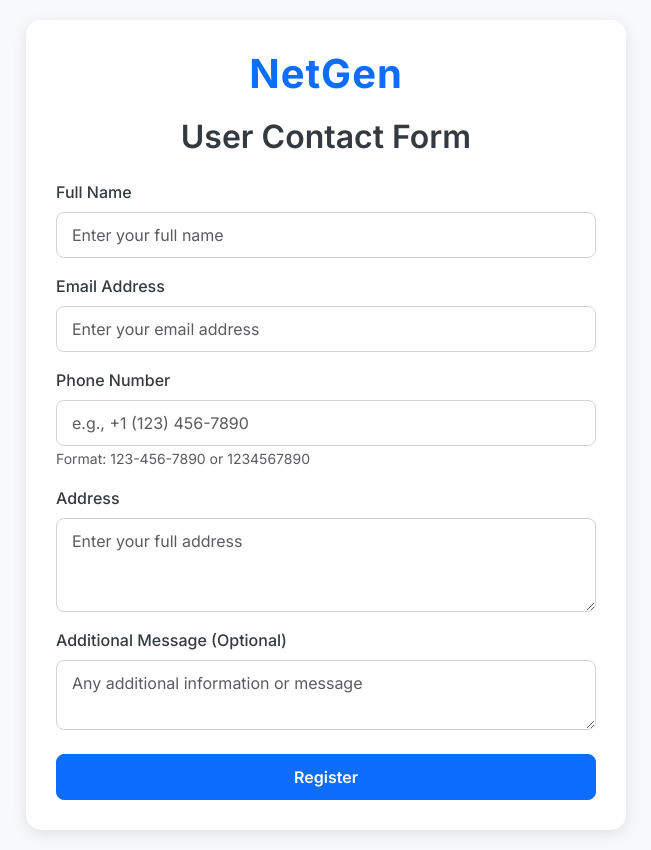
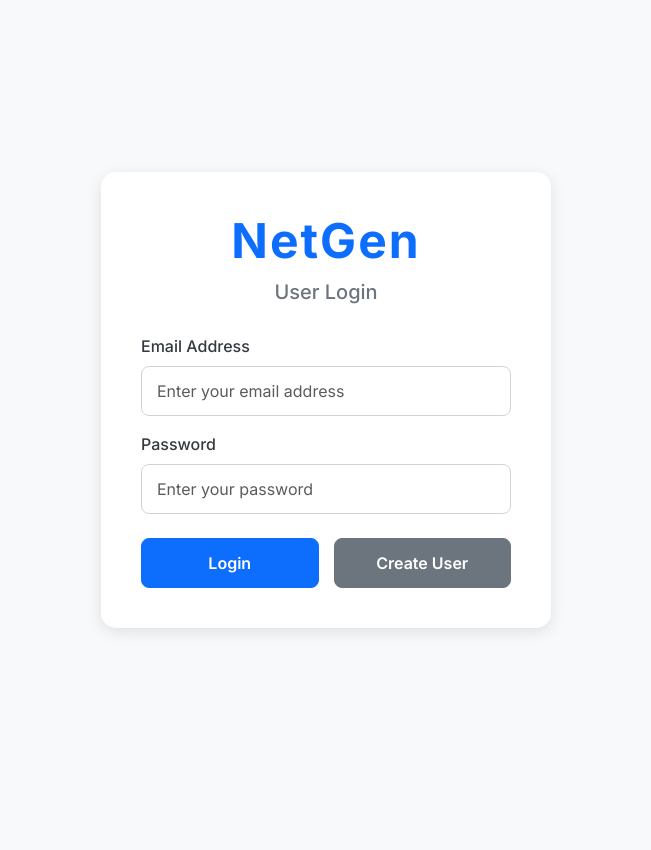
Before and after one commit to spandanp1005/GAF_Projects, a Flask app: page / in a window 1280 px wide. Shown: the whole page, without its empty margins (314-965 px from the left). After the commit the page ends 632 px from the top, so only its background shows below. Run offline with Flask 3, Linux system fonts and the light colour scheme.

Commit message:
Add login functionality with user authentication and login page
Co-authored-by: spandan.patel <spandan.patel@gaf.com>

```diff
--- a/NetGen/Web/WebTestAPIV2.py
+++ b/NetGen/Web/WebTestAPIV2.py
@@ -57,14 +57,50 @@ def get_db_connection():
 # Initialize the database when the app starts (resets contact IDs to start from 1)
 init_db()
 
-# Route to serve the index.html file
+# Route to serve the login page as the landing page
 # When a user accesses the root URL '/', this function will be called
 @app.route('/')
-def index():
+def login_page():
     """
-    Renders the index.html template.
+    Renders the login.html template as the landing page.
     """
-    # render_template looks for 'index.html' in the configured template folder
+    return render_template('login.html')
+
+# Route to handle user login
+@app.route('/login', methods=['POST'])
+def login():
+    """
+    Handles user login authentication.
+    """
+    try:
+        email = request.form.get('email', '').strip()
+        password = request.form.get('password', '').strip()
+
+        if not email or not password:
+            return render_template('login.html', error='Please enter both email and password.')
+
+        # Check credentials against Users table
+        with get_db_connection() as conn:
+            cursor = conn.cursor()
+            cursor.execute('SELECT id, email FROM Users WHERE email = ? AND password = ?', (email, password))
+            user = cursor.fetchone()
+
+            if user:
+                # Login successful - redirect to user's contact info (success page with user ID)
+                return redirect(f'/user/{user["id"]}')
+            else:
+                # Login failed
+                return render_template('login.html', error='Invalid email or password. Please try again.')
+
+    except Exception as e:
+        return render_template('login.html', error='An error occurred during login. Please try again.')
+
+# Route to serve the registration form (moved from root)
+@app.route('/register')
+def register():
+    """
+    Renders the index.html template for user registration.
+    """
     return render_template('index.html')
 
 # Define a simple API endpoint
@@ -181,6 +217,56 @@ def get_contacts():
         return jsonify({"error": f"An error occurred: {str(e)}"}), 500
 
 
+# Route to display user information after successful login
+@app.route('/user/<int:user_id>')
+def user_profile(user_id):
+    """
+    Route to display the user's information after successful login.
+    Shows user details similar to the success page.
+    """
+    try:
+        with get_db_connection() as conn:
+            cursor = conn.cursor()
+
+            # Get the user information
+            cursor.execute('SELECT * FROM Users WHERE id = ?', (user_id,))
+            user = cursor.fetchone()
+
+            if not user:
+                # User not found, redirect to login
+                return redirect('/')
+
+            # Convert user to dictionary for template
+            user_data = {
+                "id": user["id"],
+                "name": user["email"].split('@')[0].title(),  # Use email prefix as name
+                "email": user["email"],
+                "phone": "N/A",  # Users table doesn't have phone
+                "address": "N/A",  # Users table doesn't have address
+                "message": f"Welcome, {user['email']}!",
+                "created_at": user["created_at"]
+            }
+
+            # Simple navigation (no prev/next for users)
+            navigation = {
+                "current_position": 1,
+                "total_contacts": 1,
+                "prev_contact_id": None,
+                "next_contact_id": None,
+                "has_prev": False,
+                "has_next": False
+            }
+
+            return render_template('success.html', contact=user_data, navigation=navigation, is_user_profile=True)
+
+    except sqlite3.Error as e:
+        # On database error, redirect to login page
+        return redirect('/')
+
+    except Exception as e:
+        # On any other error, redirect to login page
+        return redirect('/')
+
 @app.route('/success')
 def success():
     """
--- /dev/null
+++ b/NetGen/Web/templates/login.html
@@ -0,0 +1,163 @@
+<!DOCTYPE html>
+<html lang="en">
+<head>
+    <meta charset="UTF-8">
+    <meta name="viewport" content="width=device-width, initial-scale=1.0">
+    <title>NetGen - User Login</title>
+    <!-- Bootstrap 5 CSS CDN -->
+    <link href="https://cdn.jsdelivr.net/npm/bootstrap@5.3.3/dist/css/bootstrap.min.css" rel="stylesheet" integrity="sha384-QWTKZyjpPEjISv5WaRU9OFeRpok6YctnYmDr5pNlyT2bRjXh0JMhjY6hW+ALEwIH" crossorigin="anonymous">
+    <!-- Inter font for consistent typography -->
+    <link href="https://fonts.googleapis.com/css2?family=Inter:wght@400;500;600;700&display=swap" rel="stylesheet">
+    <style>
+        body {
+            font-family: 'Inter', sans-serif;
+            background-color: #f8f9fa; /* Light background color */
+            display: flex;
+            justify-content: center;
+            align-items: center;
+            min-height: 100vh; /* Full viewport height */
+            padding: 20px;
+        }
+        .login-container {
+            background-color: #ffffff;
+            padding: 40px;
+            border-radius: 15px; /* Rounded corners for the container */
+            box-shadow: 0 4px 15px rgba(0, 0, 0, 0.1); /* Soft shadow */
+            max-width: 450px; /* Max width for the login form */
+            width: 100%;
+        }
+        .form-label {
+            font-weight: 500;
+            color: #343a40;
+        }
+        .form-control {
+            border-radius: 8px; /* Rounded corners for input fields */
+            padding: 12px 15px;
+            border: 1px solid #ced4da;
+            font-size: 1rem;
+        }
+        .form-control:focus {
+            border-color: #86b7fe;
+            box-shadow: 0 0 0 0.25rem rgba(13, 110, 253, 0.25);
+        }
+        .btn-primary {
+            background-color: #0d6efd;
+            border-color: #0d6efd;
+            border-radius: 8px; /* Rounded corners for button */
+            padding: 12px 20px;
+            font-weight: 600;
+            font-size: 1rem;
+            transition: background-color 0.2s ease-in-out, border-color 0.2s ease-in-out, box-shadow 0.2s ease-in-out;
+        }
+        .btn-primary:hover {
+            background-color: #0b5ed7;
+            border-color: #0a58ca;
+        }
+        .btn-secondary {
+            background-color: #6c757d;
+            border-color: #6c757d;
+            border-radius: 8px;
+            padding: 12px 20px;
+            font-weight: 600;
+            font-size: 1rem;
+            transition: background-color 0.2s ease-in-out, border-color 0.2s ease-in-out;
+        }
+        .btn-secondary:hover {
+            background-color: #5c636a;
+            border-color: #565e64;
+        }
+        h1 { /* Company name styling */
+            color: #0d6efd; /* Bootstrap primary blue */
+            text-align: center;
+            margin-bottom: 10px;
+            font-weight: 700;
+            font-size: 3rem; /* Larger font size */
+            letter-spacing: 2px;
+        }
+        h2 { /* Subtitle styling */
+            color: #6c757d;
+            margin-bottom: 30px;
+            text-align: center;
+            font-weight: 500;
+            font-size: 1.25rem;
+        }
+        .error-message {
+            color: #dc3545;
+            background-color: #f8d7da;
+            border: 1px solid #f5c6cb;
+            border-radius: 8px;
+            padding: 12px;
+            margin-bottom: 20px;
+            text-align: center;
+            font-weight: 500;
+        }
+        .button-group {
+            display: flex;
+            gap: 15px;
+            margin-top: 20px;
+        }
+        .button-group .btn {
+            flex: 1;
+        }
+    </style>
+</head>
+<body>
+    <div class="login-container">
+        <!-- Company Header -->
+        <h1>NetGen</h1>
+        <h2>User Login</h2>
+
+        <!-- Error Message (shown when login fails) -->
+        {% if error %}
+        <div class="error-message">
+            {{ error }}
+        </div>
+        {% endif %}
+
+        <!-- Login Form -->
+        <form id="loginForm" method="POST" action="/login">
+            <!-- Email Field -->
+            <div class="mb-3">
+                <label for="email" class="form-label">Email Address</label>
+                <input type="email" class="form-control" id="email" name="email" placeholder="Enter your email address" required>
+            </div>
+
+            <!-- Password Field -->
+            <div class="mb-4">
+                <label for="password" class="form-label">Password</label>
+                <input type="password" class="form-control" id="password" name="password" placeholder="Enter your password" required>
+            </div>
+
+            <!-- Button Group -->
+            <div class="button-group">
+                <!-- Login Button -->
+                <button type="submit" class="btn btn-primary" id="loginBtn">
+                    <span id="loginText">Login</span>
+                    <span id="loadingSpinner" class="spinner-border spinner-border-sm d-none" role="status" aria-hidden="true"></span>
+                </button>
+
+                <!-- Create User Button -->
+                <button type="button" class="btn btn-secondary" id="createUserBtn" onclick="window.location.href='/register'">
+                    Create User
+                </button>
+            </div>
+        </form>
+    </div>
+
+    <!-- Bootstrap 5 JavaScript Bundle with Popper -->
+    <script src="https://cdn.jsdelivr.net/npm/bootstrap@5.3.3/dist/js/bootstrap.bundle.min.js" integrity="sha384-YvpcrYf0tY3lHB60NNkmXc5s9fDVZLESaAA55NDzOxhy9GkcIdslK1eN7N6jIeHz" crossorigin="anonymous"></script>
+
+    <script>
+        document.getElementById('loginForm').addEventListener('submit', function(e) {
+            // Show loading state
+            const loginBtn = document.getElementById('loginBtn');
+            const loginText = document.getElementById('loginText');
+            const loadingSpinner = document.getElementById('loadingSpinner');
+
+            loginBtn.disabled = true;
+            loginText.textContent = 'Logging in...';
+            loadingSpinner.classList.remove('d-none');
+        });
+    </script>
+</body>
+</html>
```
Also changed, not shown: NetGen/Web/templates/success.html (+9 -0 lines), NetGen/Web/contacts.db.
